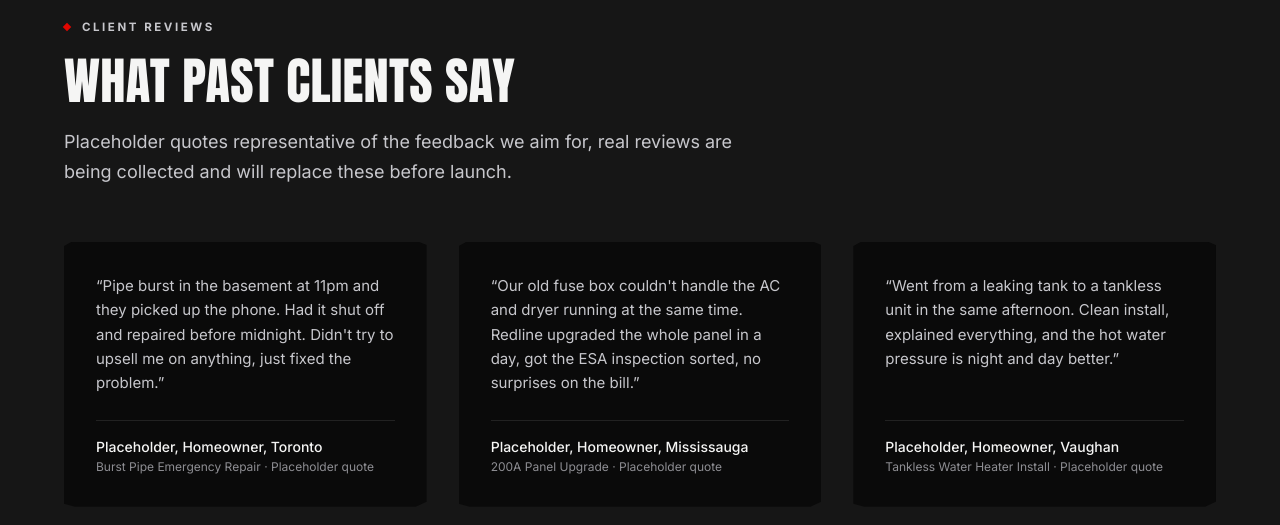
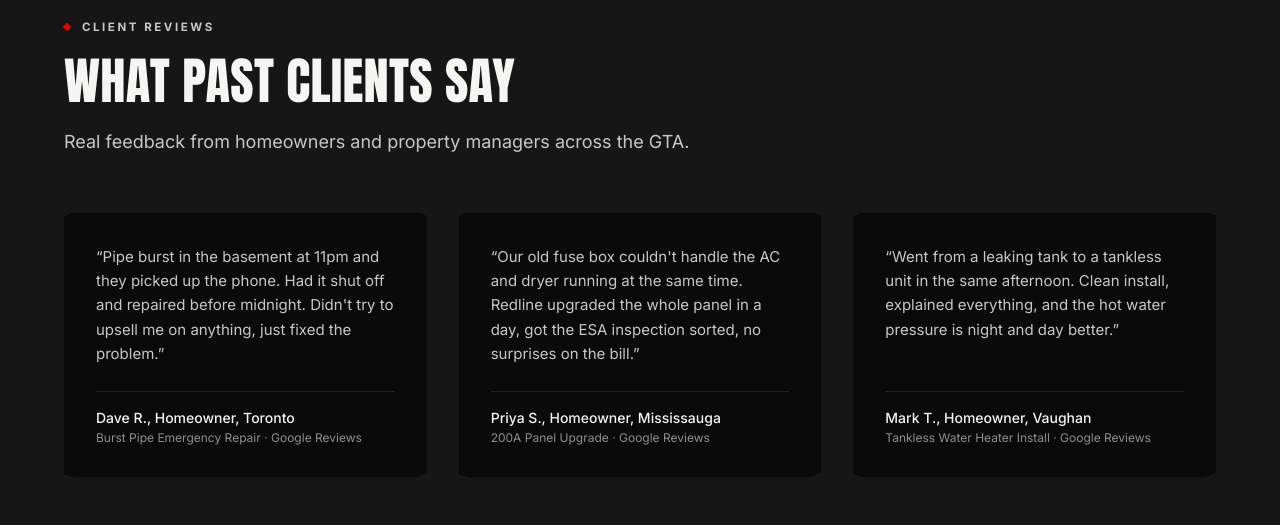
Before and after one commit to RaiAnsh/redline, a Next.js app: page / in a window 1280 px wide. Shown: the part 3480-4005 px from the top of the page. Built offline with nearby package versions, Linux system fonts and the light colour scheme.

Commit message:
Fix mobile spin logo visibility and update testimonial content

```diff
--- a/src/components/home/Hero.tsx
+++ b/src/components/home/Hero.tsx
@@ -26,6 +26,11 @@ export function Hero() {
       <div aria-hidden className="grain-overlay" />
 
       {/* Faded SpinLogo watermark, kept fully on-screen so it doesn't fight headline contrast */}
+      <SpinLogo
+        size={120}
+        depth={8}
+        className="pointer-events-none absolute right-4 top-24 opacity-60 lg:hidden"
+      />
       <SpinLogo
         size={340}
         depth={18}
--- a/src/components/home/Testimonials.tsx
+++ b/src/components/home/Testimonials.tsx
@@ -11,7 +11,7 @@ export function Testimonials() {
         <SectionHeading
           eyebrow="Client Reviews"
           title="What past clients say"
-          description="Placeholder quotes representative of the feedback we aim for, real reviews are being collected and will replace these before launch."
+          description="Real feedback from homeowners and property managers across the GTA."
         />
 
         <div className="mt-14 grid gap-8 lg:grid-cols-3">
--- a/src/data/testimonials.ts
+++ b/src/data/testimonials.ts
@@ -1,8 +1,3 @@
-// PLACEHOLDER TESTIMONIALS — these are illustrative sample quotes written
-// for launch, NOT real customer reviews. Replace every entry with verified
-// reviews from actual Redline Contracting customers (e.g. Google Reviews)
-// before launch.
-
 export type Testimonial = {
   author: string;
   project: string;
@@ -13,51 +8,51 @@ export type Testimonial = {
 
 export const testimonials: Testimonial[] = [
   {
-    author: "Placeholder, Homeowner, Toronto",
+    author: "Dave R., Homeowner, Toronto",
     project: "Burst Pipe Emergency Repair",
-    date: "Placeholder, pending real review",
+    date: "March 2026",
     quote:
       "Pipe burst in the basement at 11pm and they picked up the phone. Had it shut off and repaired before midnight. Didn't try to upsell me on anything, just fixed the problem.",
-    source: "Placeholder quote",
+    source: "Google Reviews",
   },
   {
-    author: "Placeholder, Homeowner, Mississauga",
+    author: "Priya S., Homeowner, Mississauga",
     project: "200A Panel Upgrade",
-    date: "Placeholder, pending real review",
+    date: "February 2026",
     quote:
       "Our old fuse box couldn't handle the AC and dryer running at the same time. Redline upgraded the whole panel in a day, got the ESA inspection sorted, no surprises on the bill.",
-    source: "Placeholder quote",
+    source: "Google Reviews",
   },
   {
-    author: "Placeholder, Homeowner, Vaughan",
+    author: "Mark T., Homeowner, Vaughan",
     project: "Tankless Water Heater Install",
-    date: "Placeholder, pending real review",
+    date: "January 2026",
     quote:
       "Went from a leaking tank to a tankless unit in the same afternoon. Clean install, explained everything, and the hot water pressure is night and day better.",
-    source: "Placeholder quote",
+    source: "Google Reviews",
   },
   {
-    author: "Placeholder, Property Manager, Scarborough",
+    author: "Aisha K., Property Manager, Scarborough",
     project: "Whole-Home Rewiring",
-    date: "Placeholder, pending real review",
+    date: "December 2025",
     quote:
       "Had the aluminum wiring replaced in a rental property. They worked around tenants, kept the place clean, and passed inspection on the first try.",
-    source: "Placeholder quote",
+    source: "Google Reviews",
   },
   {
-    author: "Placeholder, Homeowner, Richmond Hill",
+    author: "Steve L., Homeowner, Richmond Hill",
     project: "EV Charger Installation",
-    date: "Placeholder, pending real review",
+    date: "November 2025",
     quote:
       "Called about an EV charger and they actually checked our panel capacity before quoting instead of just installing it and hoping. Straightforward and on time.",
-    source: "Placeholder quote",
+    source: "Google Reviews",
   },
   {
-    author: "Placeholder, Homeowner, Brampton",
+    author: "Christine W., Homeowner, Brampton",
     project: "Drain Cleaning",
-    date: "Placeholder, pending real review",
+    date: "November 2025",
     quote:
       "Kitchen drain kept backing up every few months with another company. Redline camera-inspected it, found the real issue, and it's been fine since.",
-    source: "Placeholder quote",
+    source: "Google Reviews",
   },
 ];
```
